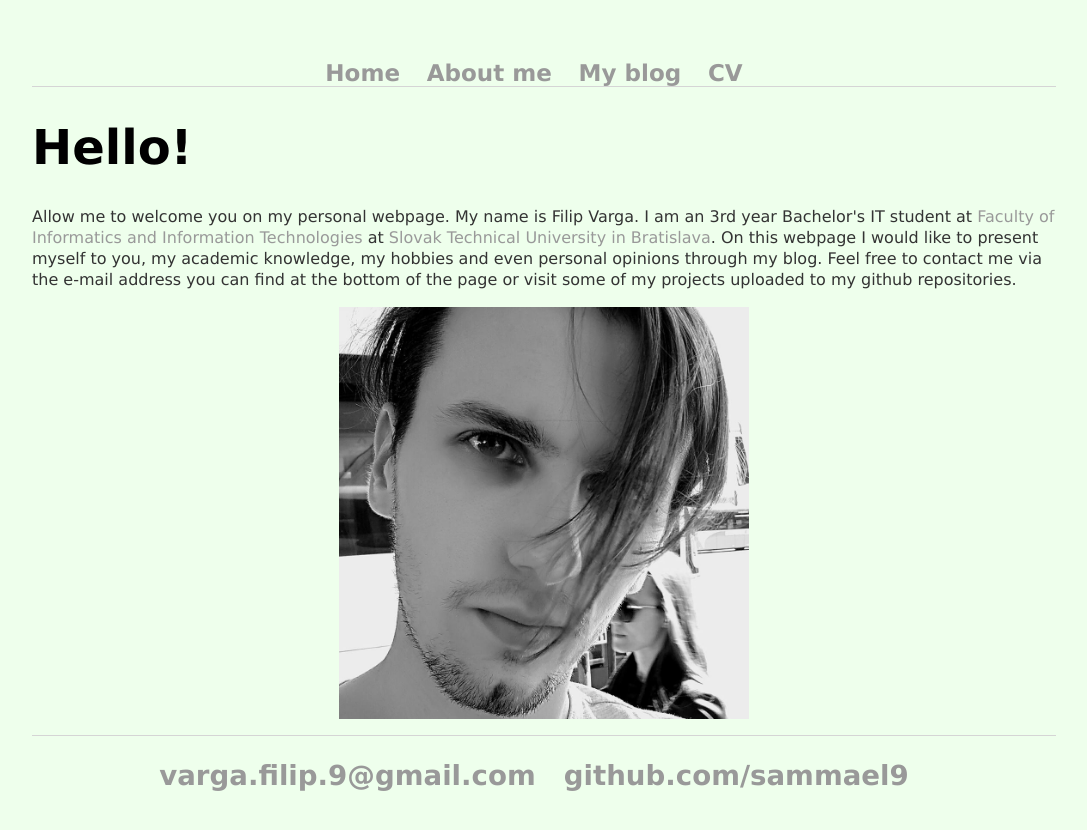
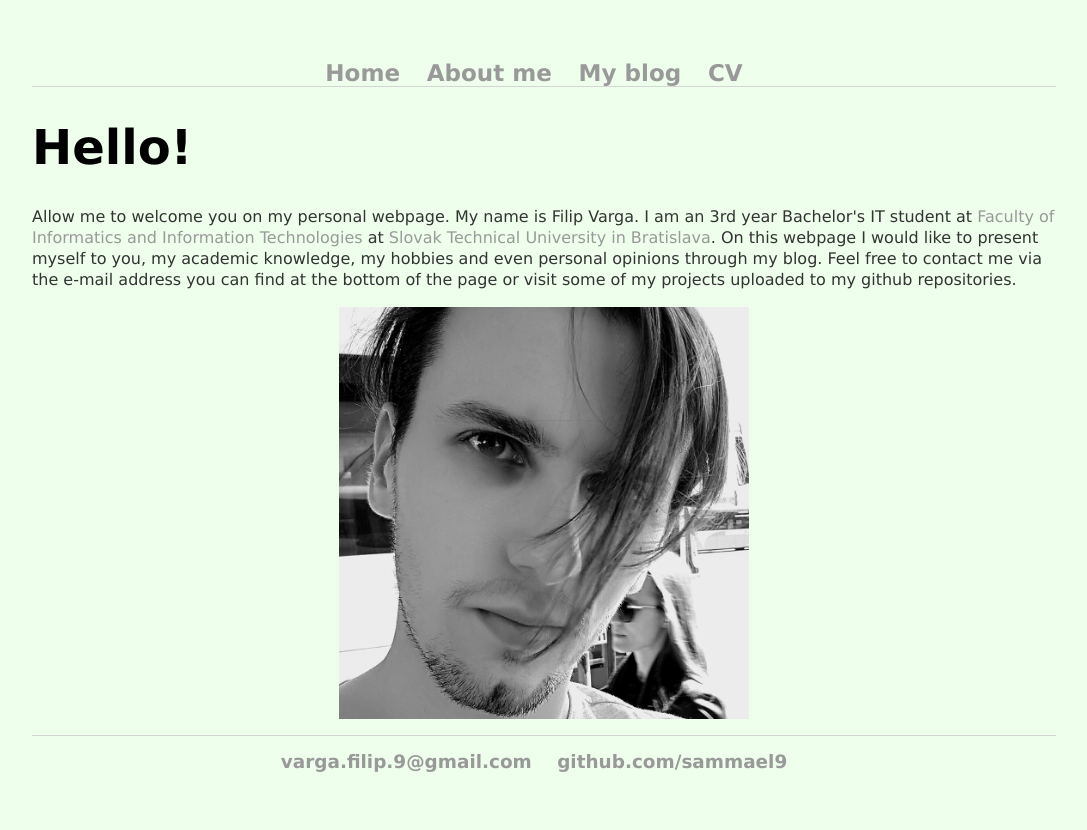
Before and after one commit to sammael9/sammael9.github.io, a Jekyll site: the page built from index.html, in a window 1280 px wide. Shown: the top 830 px of the page, without its empty margins (96-1183 px from the left). Built offline with Jekyll 4.4.1, drawn with Linux system fonts in a browser that asks for light colours.

Commit message:
Update main.css

```diff
--- a/css/main.css
+++ b/css/main.css
@@ -54,7 +54,7 @@ p {
 }
 footer {
     border-top: 1px solid #d5d5d5;
-    font-size: 1.2em;
+    font-size: 0.8em;
 }
 ul.posts {
     margin: 20px auto 40px;
```
